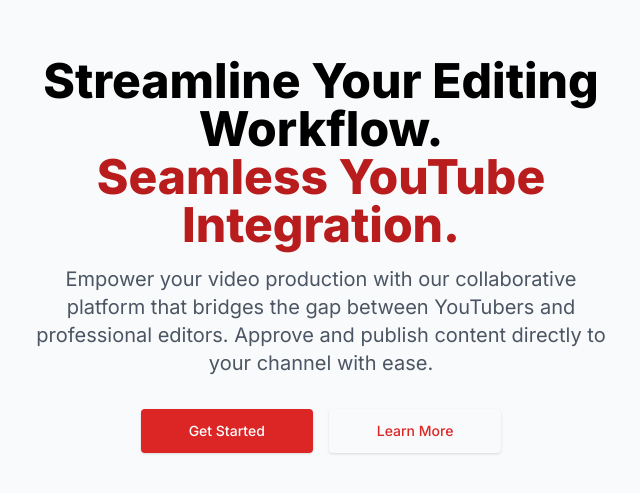
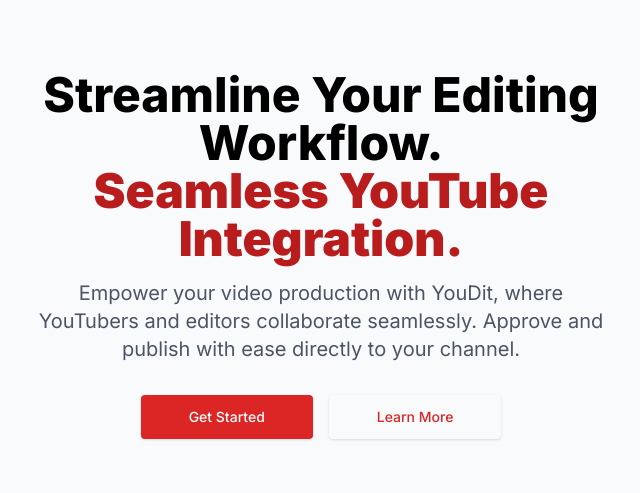
Before and after one commit to Raiyan03/youdit, a Next.js app: page / in a window 1280 px wide. Shown: the part 145-638 px from the top of the page, without its empty margins (319-959 px from the left). Built offline with nearby package versions, Linux system fonts and the light colour scheme.

Commit message:
Added a landing home page with link to login page

```diff
--- a/app/page.js
+++ b/app/page.js
@@ -7,13 +7,13 @@
       <section className="bg-gray-50">
         <div className="mx-auto max-w-screen-xl px-4 py-32 lg:flex lg:h-screen lg:items-center">
           <div className="mx-auto max-w-xl text-center">
-            <h1 className="text-3xl font-extrabold sm:text-5xl">
+            <h1 className="text-3xl sm:text-5xl font-extrabold">
               Streamline Your Editing Workflow.
-              <strong className="font-extrabold text-red-700 sm:block"> Seamless YouTube Integration. </strong>
+              <strong className="block text-red-700">Seamless YouTube Integration.</strong>
             </h1>
 
             <p className="mt-4 sm:text-xl text-gray-600">
-              Empower your video production with our collaborative platform that bridges the gap between YouTubers and professional editors. Approve and publish content directly to your channel with ease.
+              Empower your video production with YouDit, where YouTubers and editors collaborate seamlessly. Approve and publish with ease directly to your channel.
             </p>
 
             <div className="mt-8 flex flex-wrap justify-center gap-4">
```
